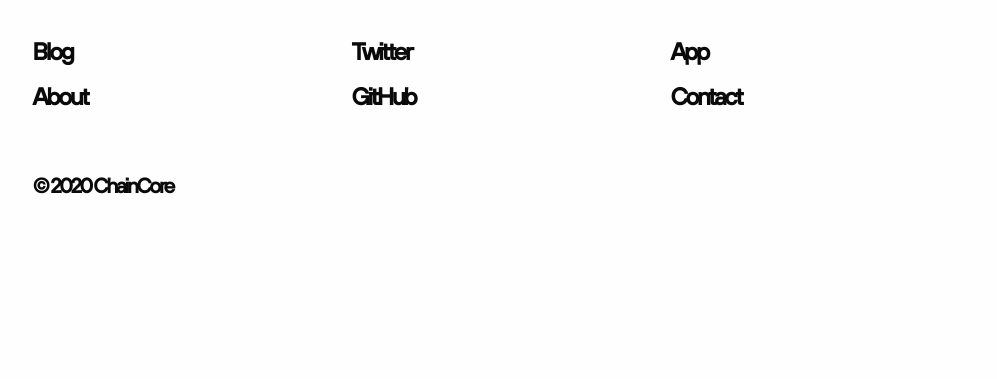
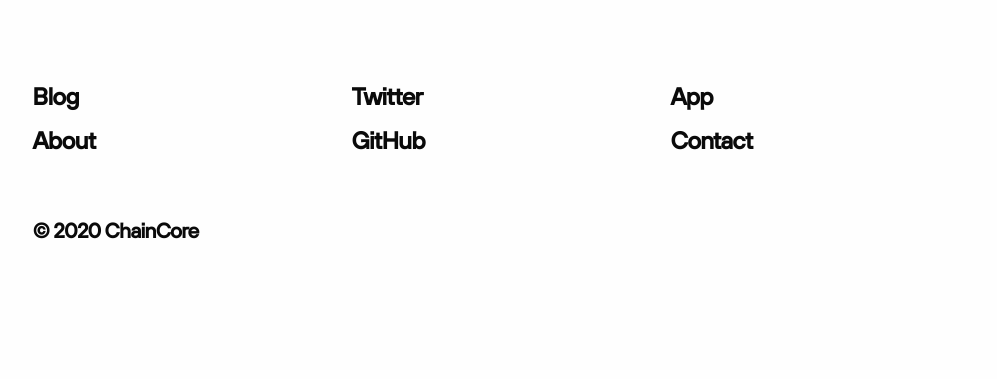
Before and after one commit to chaincore/chaincore.co, a plain HTML site: page index.html in a window 1280 px wide. Shown: the part 421-800 px from the top of the page, without its empty margins (129-1126 px from the left). Drawn offline with Linux system fonts and the light colour scheme; a web font is replaced by a local one.

Commit message:
Update style.css

```diff
--- a/css/style.css
+++ b/css/style.css
@@ -13,7 +13,7 @@ html {
     font-family: 'TTHoves-Medium';
     font-weight: 600;
     line-height: 2.8em;
-    letter-spacing: -0.15em;
+    letter-spacing: -0.05em;
     padding-bottom: 30px;
 }
 
```
